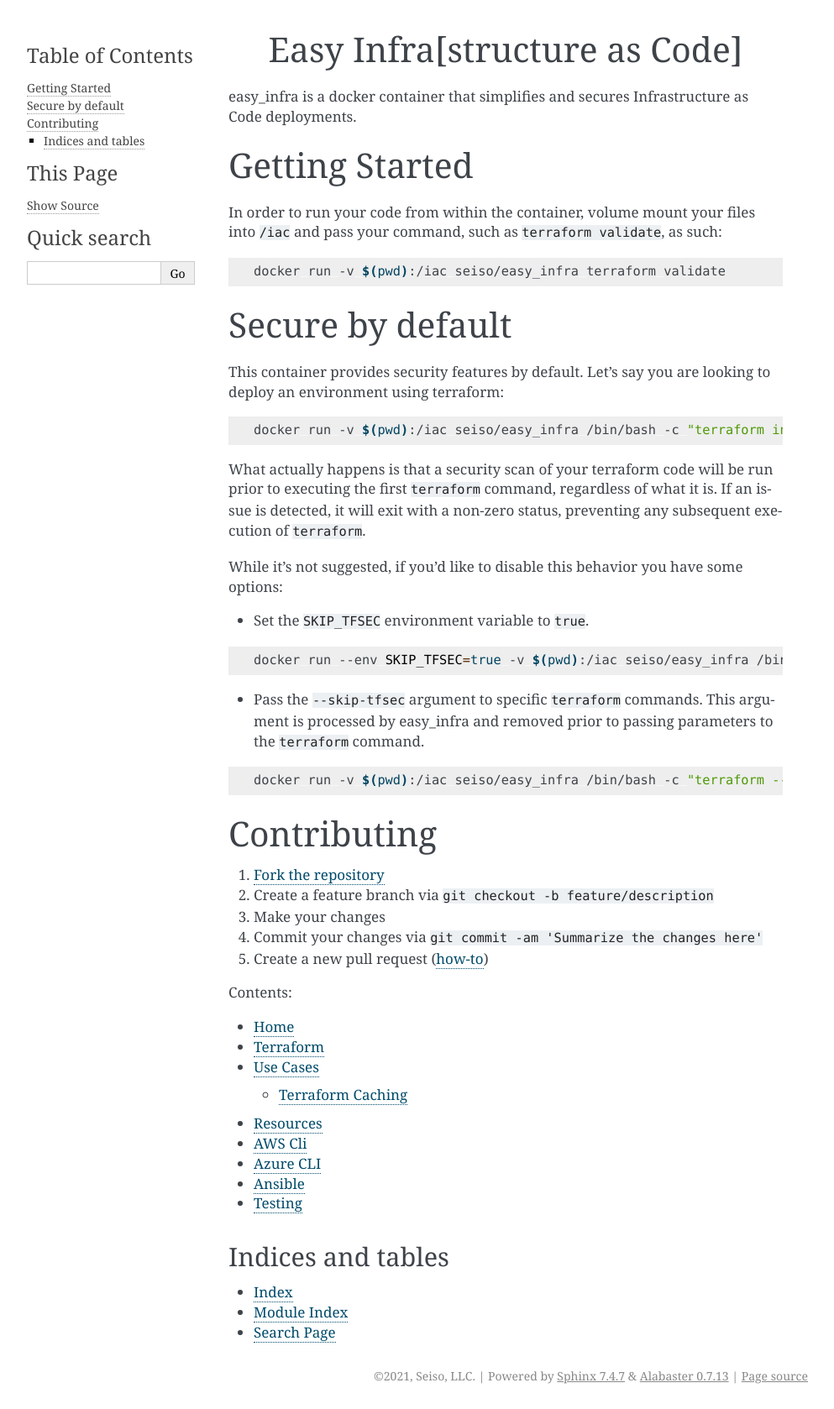
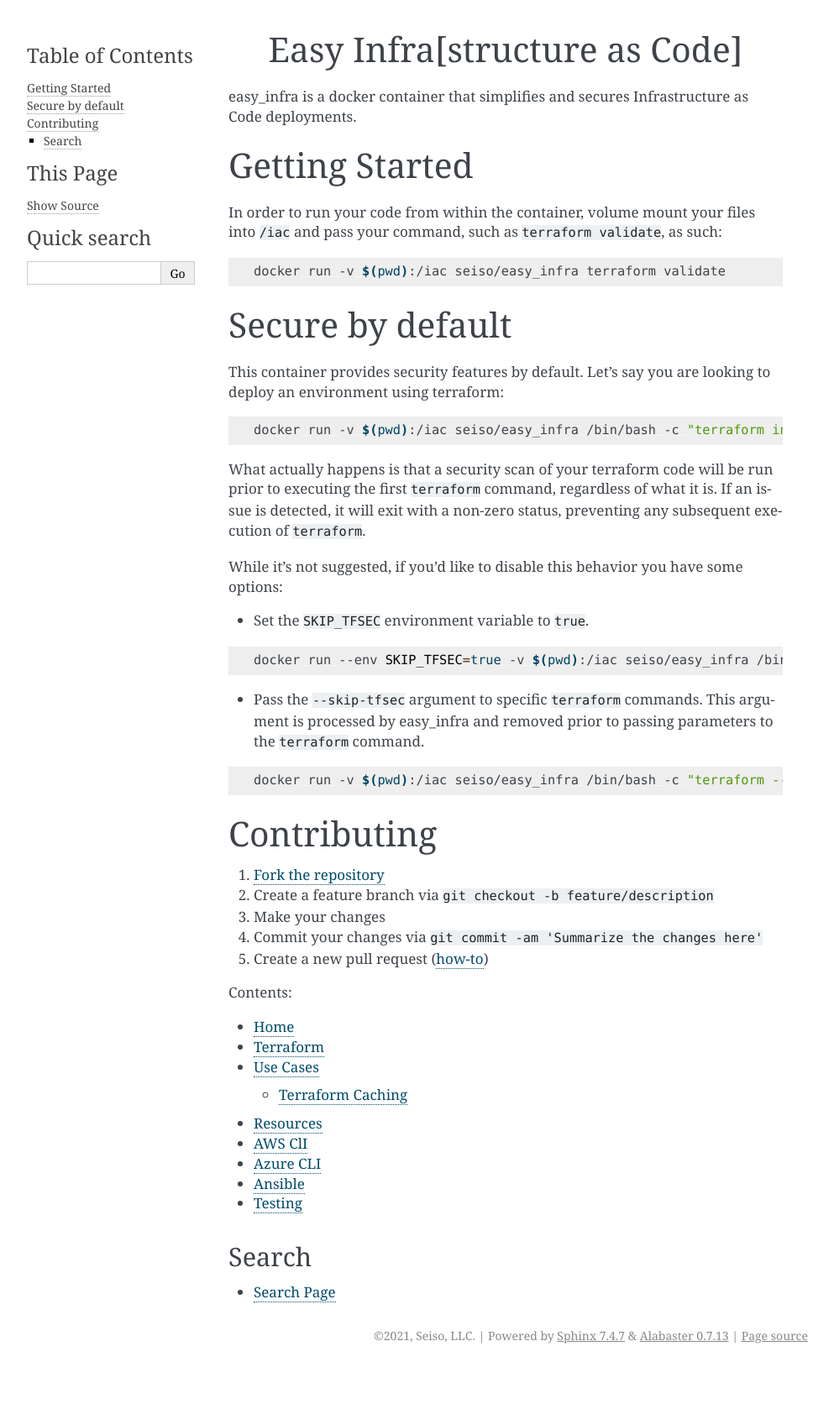
Before and after one commit to SeisoLLC/easy_infra, a Sphinx documentation site: the page built from docs/index.rst, in a window 1280 px wide. Shown: the whole page at 84% size, without its empty margins (148-1141 px from the left). Built offline with Sphinx 7.4.7, drawn with Linux system fonts in a browser that asks for light colours; pages that are not in the unit, such as notebooks, are missing from menus; after the commit the page ends 1630 px from its top, so only the background shows below that.

Commit message:
corrections per PR 77 comments

```diff
--- a/docs/Terraform/index.rst
+++ b/docs/Terraform/index.rst
@@ -6,7 +6,7 @@
 
 Use Cases
 =========
-If you use Software Version Control to manage your Terraform IaC, consider executing ``terraform validate`` with
+If you use Software Version Control (such as `git`) to manage your Terraform IaC, consider executing ``terraform validate`` with
 easy_infra as a pipeline action on commit or pull request::
 
     docker run -v $(pwd):/tf seiso/easy_infra:latest-minimal terraform validate
@@ -23,6 +23,7 @@
 
 Resources
 =========
+Configuring custom checks can be done by leveragin the robust Rego language, maintained by the,
 Open Policy Agent (OPA) offers useful resources for cloud native infrastructure administrators.
 Their example Terraform workflow is available `here  <https://www.openpolicyagent.org/docs/latest/terraform/>`_.
 
--- a/docs/conf.py
+++ b/docs/conf.py
@@ -22,7 +22,7 @@
 author = "Jon Zeolla"
 
 # The full version, including alpha/beta/rc tags
-release = "0.0.0"
+release = "0.7.1-dirty"
 
 
 # -- General configuration ---------------------------------------------------
--- a/docs/index.rst
+++ b/docs/index.rst
@@ -13,15 +13,13 @@
    Home <self>
    Docker Images <Images/index>
    Terraform/index
-   AWS Cli <awscli/index>
+   AWS ClI <awscli/index>
    Azure CLI <az/index>
    Packer/index
    Ansible/index
    Testing/index
 
-Indices and tables
+Search
 ==================
 
-* :ref:`genindex`
-* :ref:`modindex`
 * :ref:`search`
```
